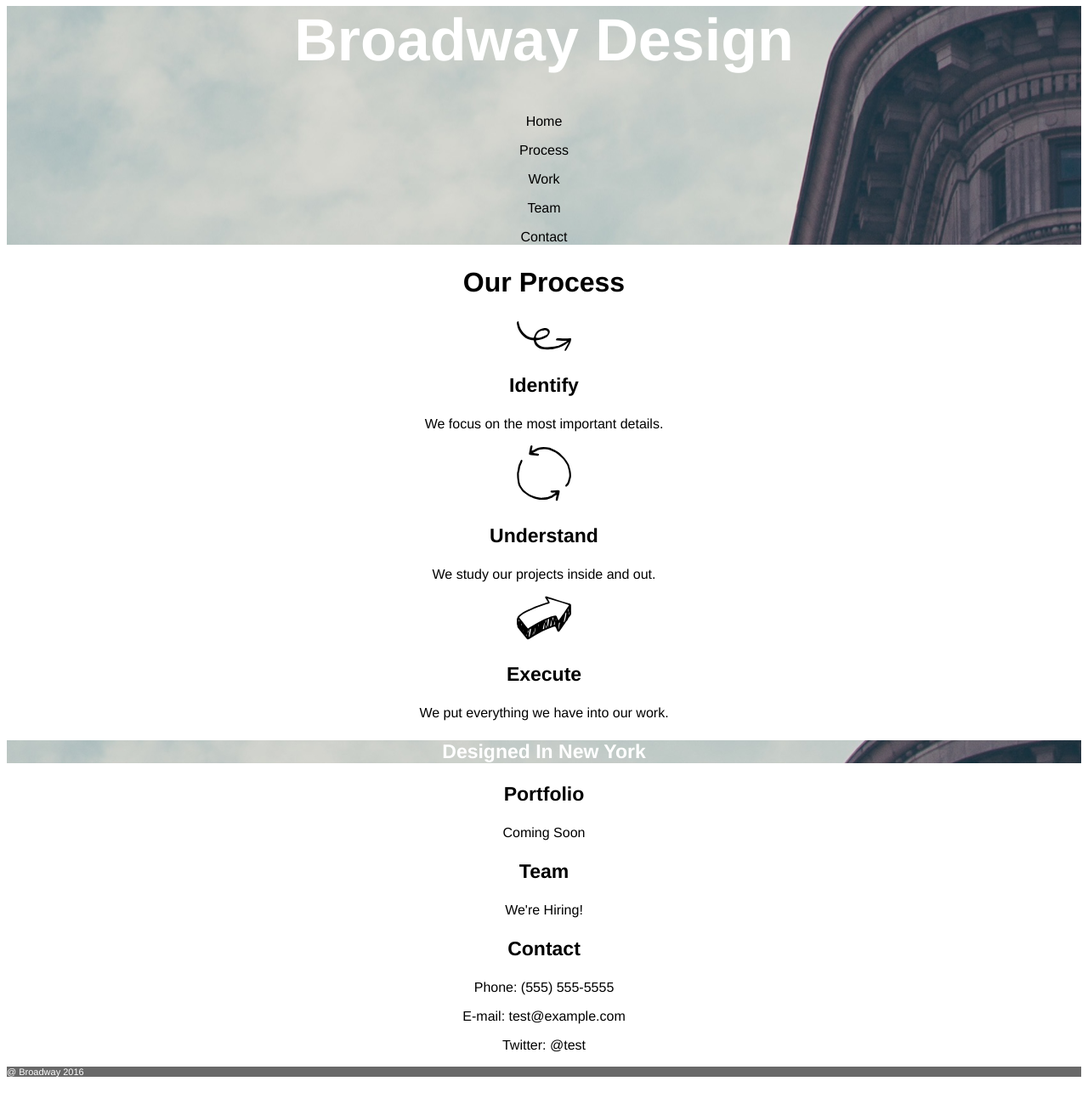
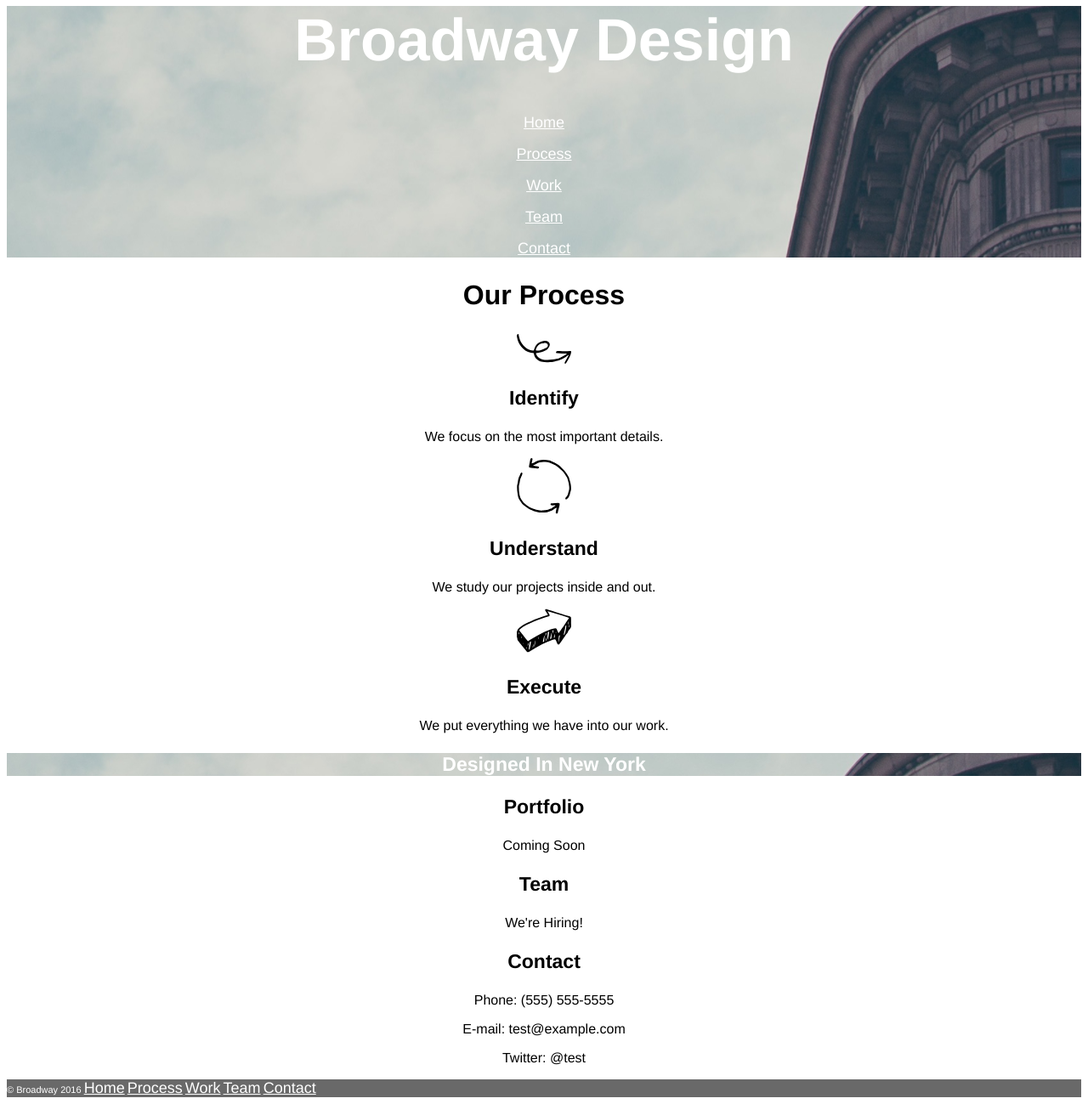
Before and after one commit to micaanbu/broadway, a plain HTML site: page index.html in a window 1280 px wide. Shown: the part 40-1339 px from the top of the page at 85% size. Before the commit the page ends 1318 px from the top, so only its background shows below. Drawn offline with Linux system fonts and the light colour scheme.

Commit message:
Final edits, project complete

```diff
--- a/index.html
+++ b/index.html
@@ -7,18 +7,20 @@
   </head>
   <body>
 
-    <div class="header">
+    <div id="home" class="header">
       <h1>
         Broadway Design
       </h1>
 
-      <p>Home</p>
-      <p>Process</p>
-      <p>Work</p>
-      <p>Team</p>
-      <p>Contact</p>
+      <p><a href="#home" class="navi"> Home</a></p>
+      <p><a href="#process" class="navi"> Process</a></p>
+      <p><a href="#work" class="navi"> Work</a></p>
+      <p><a href="#team" class="navi"> Team</a></p>
+      <p><a href="#contact" class="navi"> Contact</a></p>
+
     </div>
 
+    <div id="process">
       <h2>Our Process</h2>
 
       <p>
@@ -44,29 +46,37 @@
       <h3>Execute</h3>
 
       <p>We put everything we have into our work.</p>
+    </div>
 
     <div class="break">
       <p>Designed In New York</p>
     </div>
 
+    <div id="work">
       <h3>Portfolio</h3>
+      <p>Coming Soon</p>
+    </div>
 
-    <p>Coming Soon</p>
+    <div id="team">
+      <h3>Team</h3>
+      <p> We're Hiring!</p>
+    </div>
 
-    <h3>Team</h3>
-
-    <p> We're Hiring!</p>
-
+    <div id="contact">
       <h3>Contact</h3>
-
       <p>Phone: (555) 555-5555</p>
-
       <p>E-mail: test@example.com</p>
-
       <p>Twitter: @test</p>
+    </div>
 
     <div class="footer">
-      <p>@ Broadway 2016</p><!-- add links to this line -->
+      <p>&copy; Broadway 2016
+          <a href="#home" class="navi"> Home</a>
+          <a href="#process" class="navi"> Process</a>
+          <a href="#work" class="navi"> Work</a>
+          <a href="#team" class="navi"> Team</a>
+          <a href="#contact" class="navi"> Contact</a>
+      </p>
     </div>
 
   </body>
--- a/resources/css/style.css
+++ b/resources/css/style.css
@@ -36,3 +36,8 @@ h3 {
   font-size: 23px;
   font-weight: bold;
 }
+
+.navi {
+  font-size: 18px;
+  color: white;
+}
```
Lines whose indentation alone changed are shown as unchanged.
